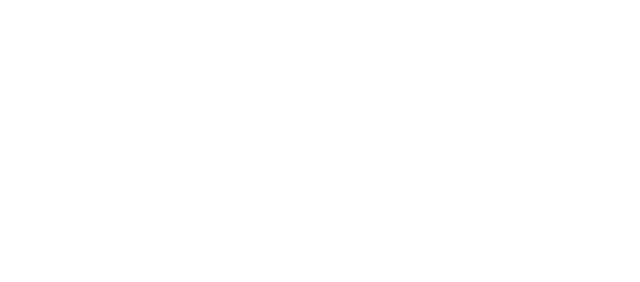
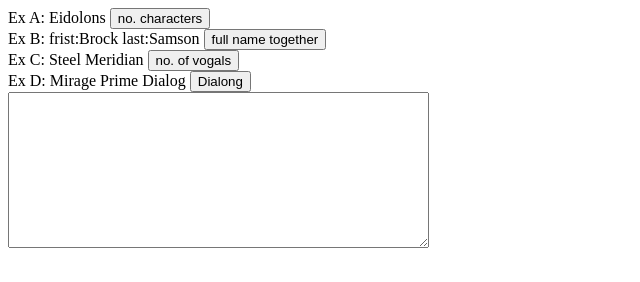
Before and after one commit to MiguelESMAD/Exercices, a plain HTML site: page Ficha3/index.html in a window 1280 px wide. Shown: the whole page, without its empty margins (0-640 px from the left). Drawn offline with Linux system fonts and the light colour scheme.

Commit message:
Exercice from a to d are complete and discovering new methods

```diff
--- a/Ficha3/index.html
+++ b/Ficha3/index.html
@@ -4,6 +4,23 @@
             <script src="index.js"></script>
         </head>
         <body>
+            <p1>Ex A: Eidolons</p1>
+            <input type="button" onclick="caracter_numb()" value="no. characters" />
+            <br>
+
+            <p1>Ex B: frist:Brock last:Samson</p1>
+            <input type="button" onclick="full_name()" value="full name together" />
+            <br>
+
+            <p1>Ex C: Steel Meridian</p1>
+            <input type="button" onclick="numb_vogals()" value="no. of vogals" />
+            <br>
+
+            <p1>Ex D: Mirage Prime Dialog</p1>
+            <input type="button" onclick="numb_words()" value="Dialong" />
+            <br>
+
+            <textarea  id="txtresults" cols="50" rows="10" readonly></textarea>
 
         </body>
     </html>
--- a/Ficha3/index.js
+++ b/Ficha3/index.js
@@ -0,0 +1,62 @@
+let show = function(value) {
+    let myTextArea = document.querySelector("#txtResults")
+myTextArea.innerHTML += value + "\n"
+}
+
+
+function caracter_numb(){
+    let str = "Eidolons"
+    let strNumb = str.length //no. of characters a string has
+    show("A-> " + strNumb)
+}
+
+function full_name(){
+    let first ="Brock"
+    let last="Samson"
+    let fullname= first + " " + last
+    show("B-> " + fullname)
+}
+
+function numb_vogals(){
+    let words = "Steel Medirian"
+
+    let countMatch = words.match(/[a,e,i,o,u]/gi).length;
+    if(countMatch === null){
+        countMatch = 0
+    }
+    show("C-> " + countMatch)
+
+    /*Important NOte:
+
+    A good method of serching for characters and words on a string (dont quite know if this also applies to arrays)
+    is to use the match() method, it will search for a match on whats inside of the method, but it will only search for the first match.
+    its a regex, from what i research on the web.
+
+    So in order to do a global search on tht string, you will have to add "g", and to make it case sensitive in order to get all lower case and
+    capital case, we add an "i" to the "g" making it "gi"
+
+    in order to search for you have to put the word and character inside the method like that :/word/gi
+    for an array of numbers and letters do this: /[a-e]/    /[1-90]/
+    for seperate words and numbers make sure to put a coma "," oneach character or string you wish to match.
+
+    if no match is found, the result will be "null", so make sure to add an if condition.
+
+    var src = "azcafAJAC";
+     testing out how match method works
+    var re = /[a-c]/gi;
+    var result = src.match(re);
+    show("C-> " + result)*/
+
+
+}
+
+function numb_words(){
+    let Dialog_Prime = "A sanguine trick.\n A murderous comedy.\n But no one is laughing anymore... except you.\n The mere vapors of your life, shimmering still. Mirage."
+    let str_numb = Dialog_Prime.split(" ").length
+
+    console.log (Dialog_Prime)
+    console.log(str_numb)
+
+    show("D-> " + str_numb)
+
+}
```
